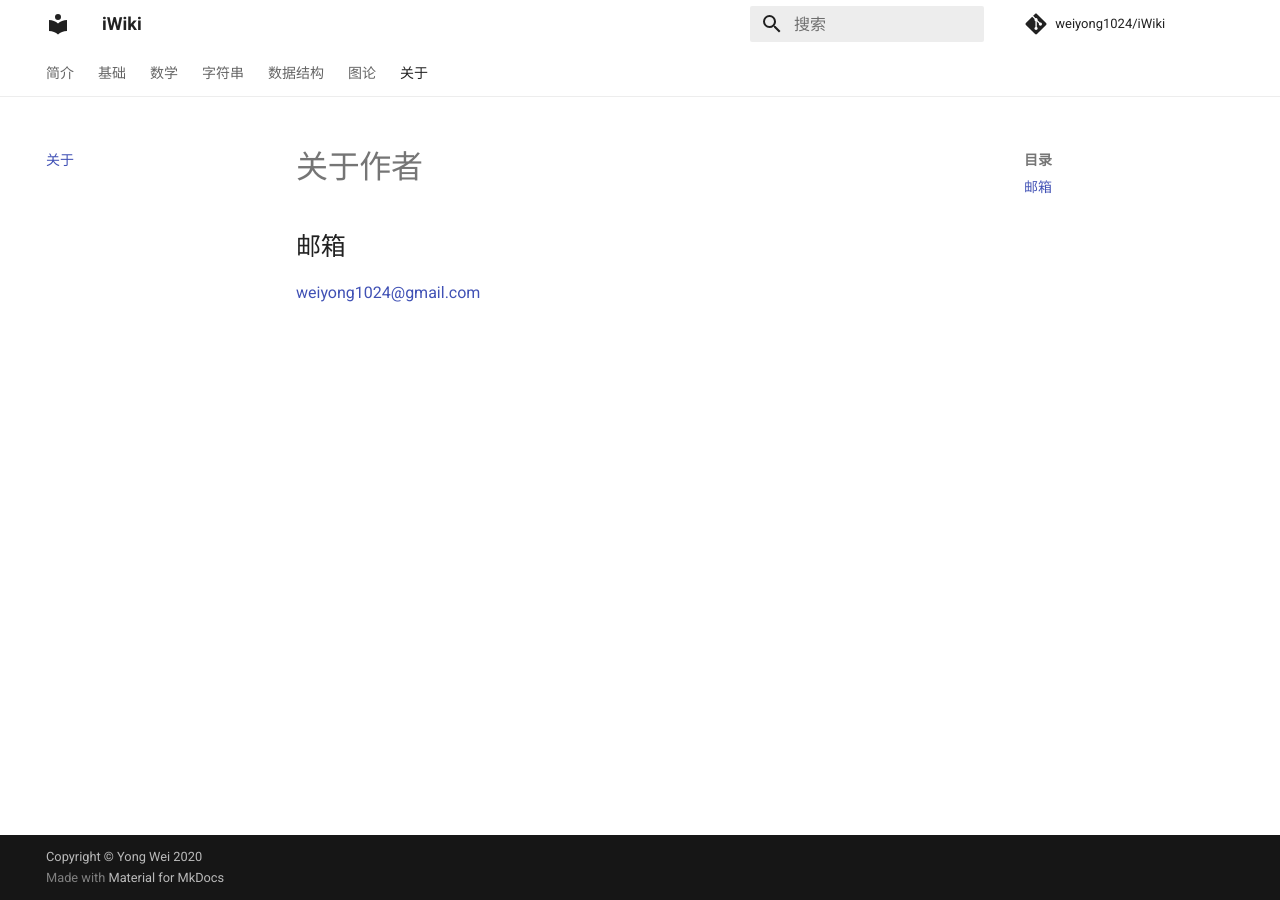
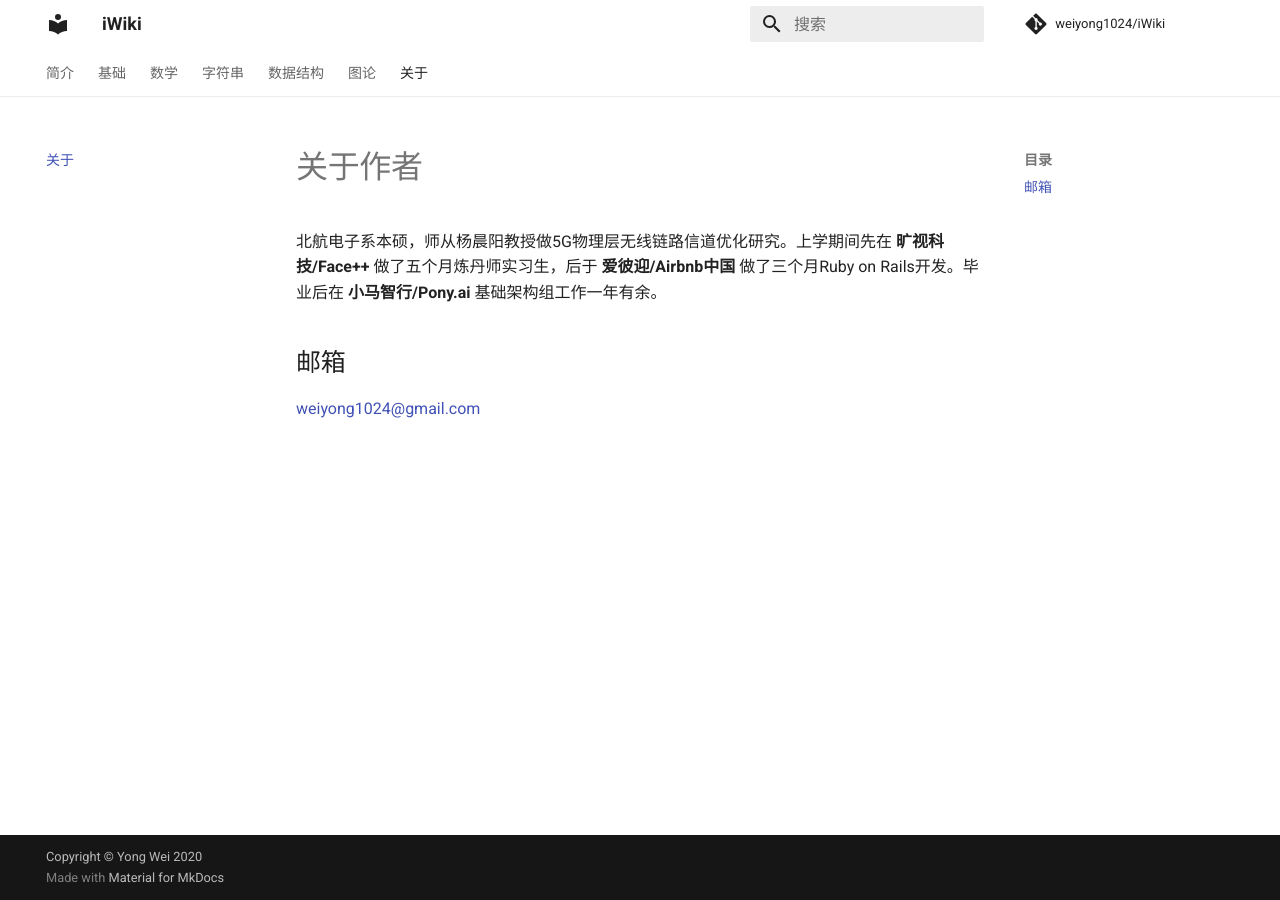
Before and after one commit to weiyong1024/iWiki, an MkDocs documentation site: the page built from docs/about.md, in a window 1280 px wide. Built offline with MkDocs 1.6.1 and Material for MkDocs 9.7.7, drawn with Linux system fonts in a browser that asks for light colours; comment, search, counter and statistics services are not loaded; some of the changed lines change nothing that is shown.

Commit message:
Add author description

```diff
--- a/docs/about.md
+++ b/docs/about.md
@@ -1,5 +1,5 @@
 # 关于作者
+北航电子系本硕，师从杨晨阳教授做5G物理层无线链路信道优化研究。上学期间先在 **旷视科技/Face++** 做了五个月炼丹师实习生，后于 **爱彼迎/Airbnb中国** 做了三个月Ruby on Rails开发。毕业后在 **小马智行/Pony.ai** 基础架构组工作一年有余。
 
 ## 邮箱
-
 weiyong1024@gmail.com
--- a/mkdocs.yml
+++ b/mkdocs.yml
@@ -1,8 +1,8 @@
 # Project information
 site_name: iWiki
-site_description: iWiki 提供代码模板的快速获取
+site_description: weiyong1024的个人博客
 site_author: weiyong1024
-# site_url: https://oi-wiki.org
+site_url: https://weiyong.org
 strict: true
 
 # Repository
```
